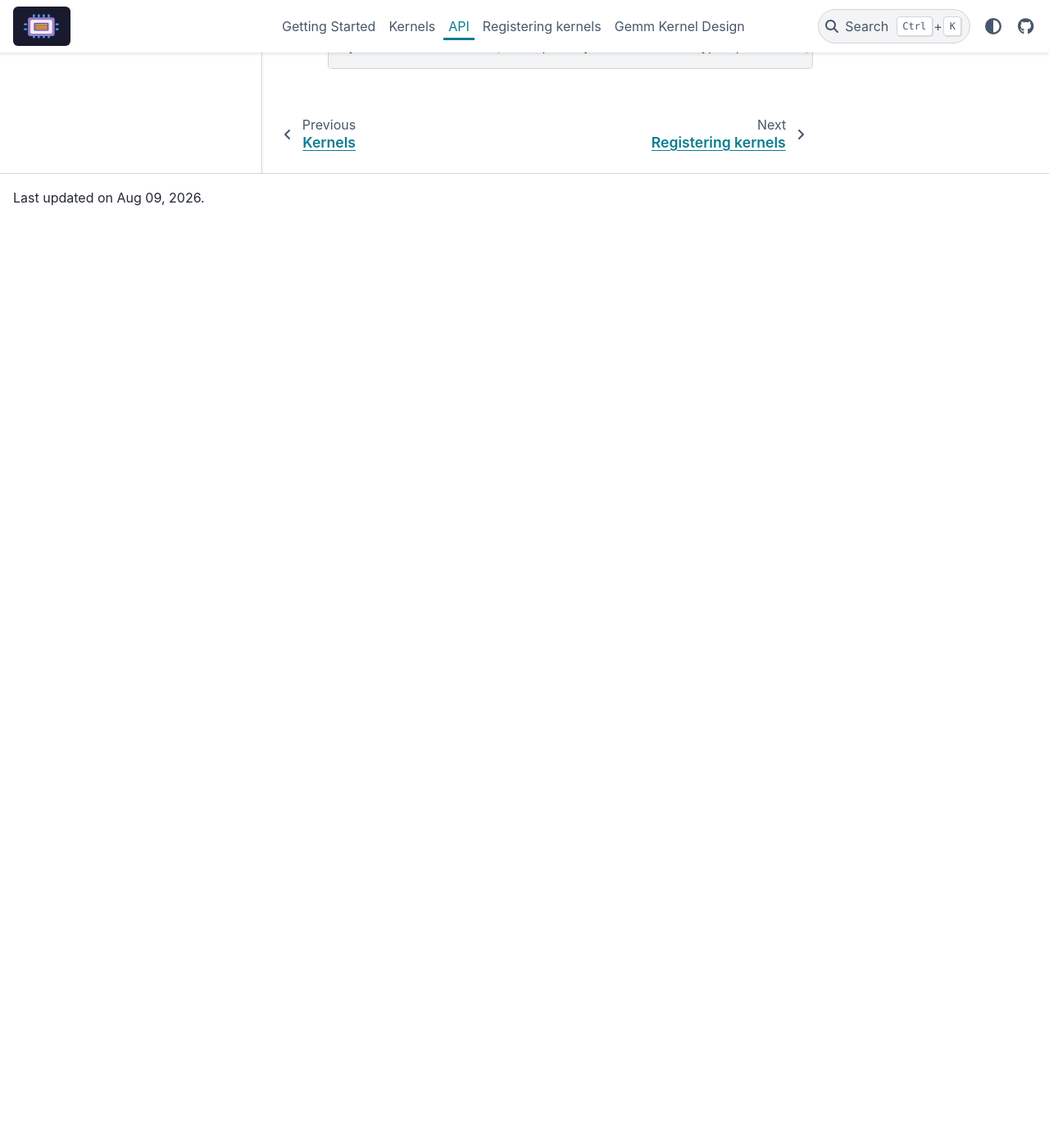
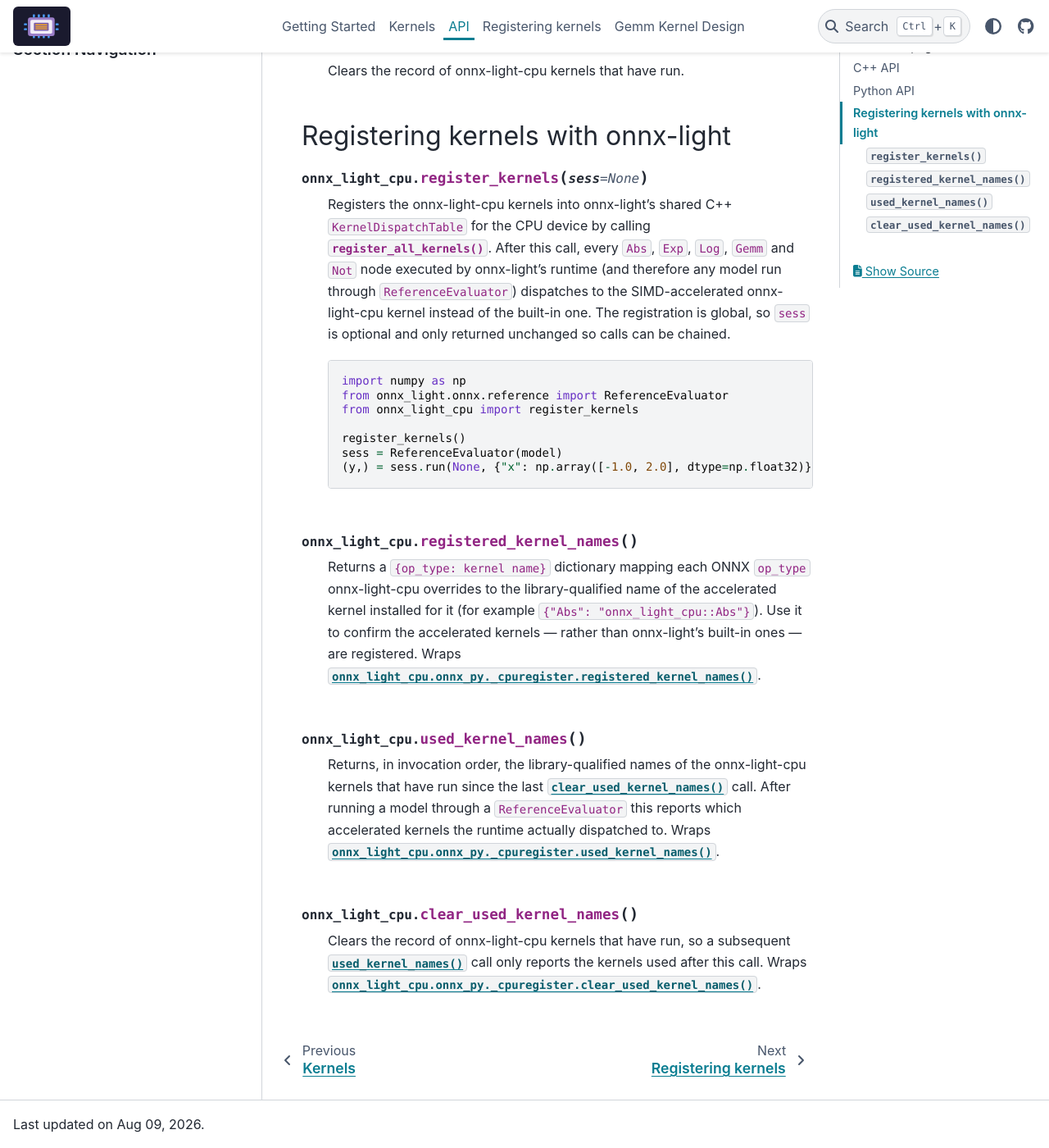
Before and after one commit to xadupre/onnx-light-cpu, a Sphinx documentation site: the page built from docs/api.rst, in a window 1280 px wide and 1400 px high, scrolled down 4062 px. Shown: the whole window at 82% size. Built offline with Sphinx 7.4.7 and the PyData theme 0.15.4, drawn with Linux system fonts in a browser that asks for light colours; pages that are not in the unit, such as notebooks, are missing from menus; before the commit the page ends 4333 px from its top, so only the background shows below that; some of the changed text lies outside the part shown.

Commit message:
Document kernel-usage functions in Python API reference
Co-authored-by: xadupre <22452781+xadupre@users.noreply.github.com>

```diff
--- a/docs/api.rst
+++ b/docs/api.rst
@@ -168,6 +168,22 @@ onnx-light's runtime after registration (see :func:`register_all_kernels` and
    function and is only available in builds compiled with the onnx-light
    integration enabled (``ONNX_LIGHT_CPU_WITH_ONNX_LIGHT=ON``).
 
+.. py:function:: registered_kernel_names() -> list[tuple[str, str]]
+
+   Returns the ``(op_type, kernel name)`` pairs of every onnx-light-cpu kernel,
+   for example ``("Abs", "onnx_light_cpu::Abs")``. The kernel name is the
+   library-qualified name each kernel records when it runs, so callers can check
+   that the accelerated kernels are the ones actually used.
+
+.. py:function:: used_kernel_names() -> list[str]
+
+   Returns the library-qualified names of the onnx-light-cpu kernels that ran
+   since the last :func:`clear_used_kernel_names` call, in invocation order.
+
+.. py:function:: clear_used_kernel_names() -> None
+
+   Clears the record of onnx-light-cpu kernels that have run.
+
 
 Registering kernels with onnx-light
 -----------------------------------
@@ -194,3 +210,27 @@ Registering kernels with onnx-light
       register_kernels()
       sess = ReferenceEvaluator(model)
       (y,) = sess.run(None, {"x": np.array([-1.0, 2.0], dtype=np.float32)})
+
+.. py:function:: registered_kernel_names()
+
+   Returns a ``{op_type: kernel name}`` dictionary mapping each ONNX ``op_type``
+   onnx-light-cpu overrides to the library-qualified name of the accelerated
+   kernel installed for it (for example ``{"Abs": "onnx_light_cpu::Abs"}``). Use
+   it to confirm the accelerated kernels — rather than onnx-light's built-in
+   ones — are registered. Wraps
+   :func:`onnx_light_cpu.onnx_py._cpuregister.registered_kernel_names`.
+
+.. py:function:: used_kernel_names()
+
+   Returns, in invocation order, the library-qualified names of the
+   onnx-light-cpu kernels that have run since the last
+   :func:`clear_used_kernel_names` call. After running a model through a
+   ``ReferenceEvaluator`` this reports which accelerated kernels the runtime
+   actually dispatched to. Wraps
+   :func:`onnx_light_cpu.onnx_py._cpuregister.used_kernel_names`.
+
+.. py:function:: clear_used_kernel_names()
+
+   Clears the record of onnx-light-cpu kernels that have run, so a subsequent
+   :func:`used_kernel_names` call only reports the kernels used after this call.
+   Wraps :func:`onnx_light_cpu.onnx_py._cpuregister.clear_used_kernel_names`.
```
Also changed, not shown: 1 other file.
